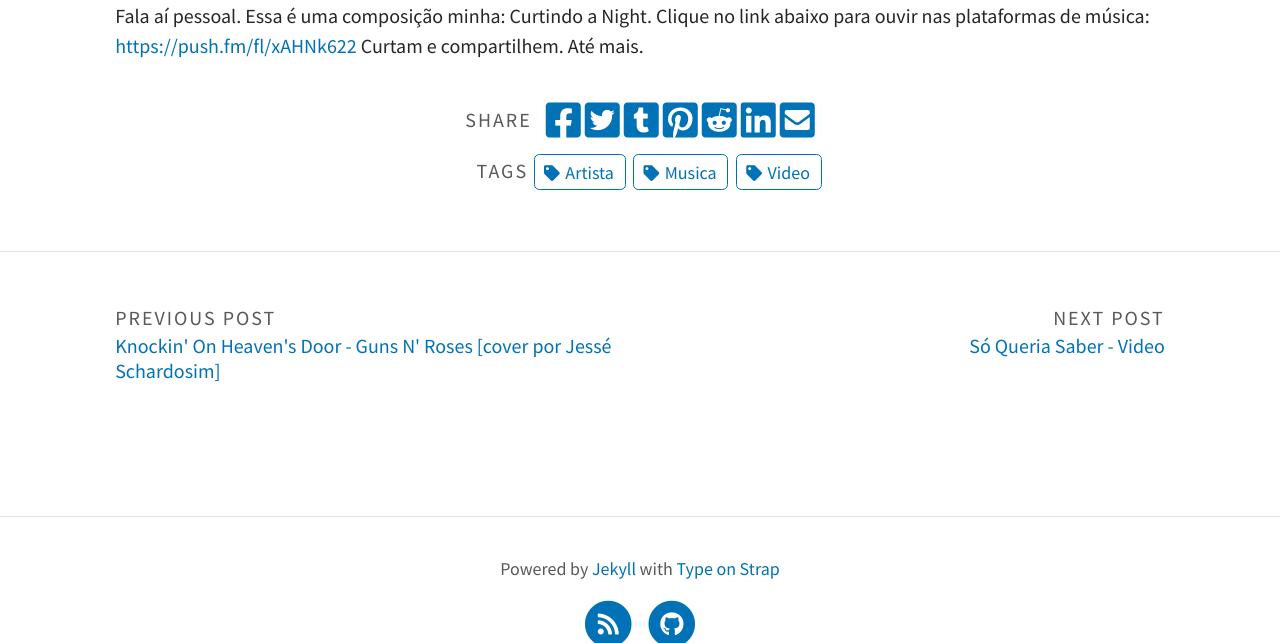
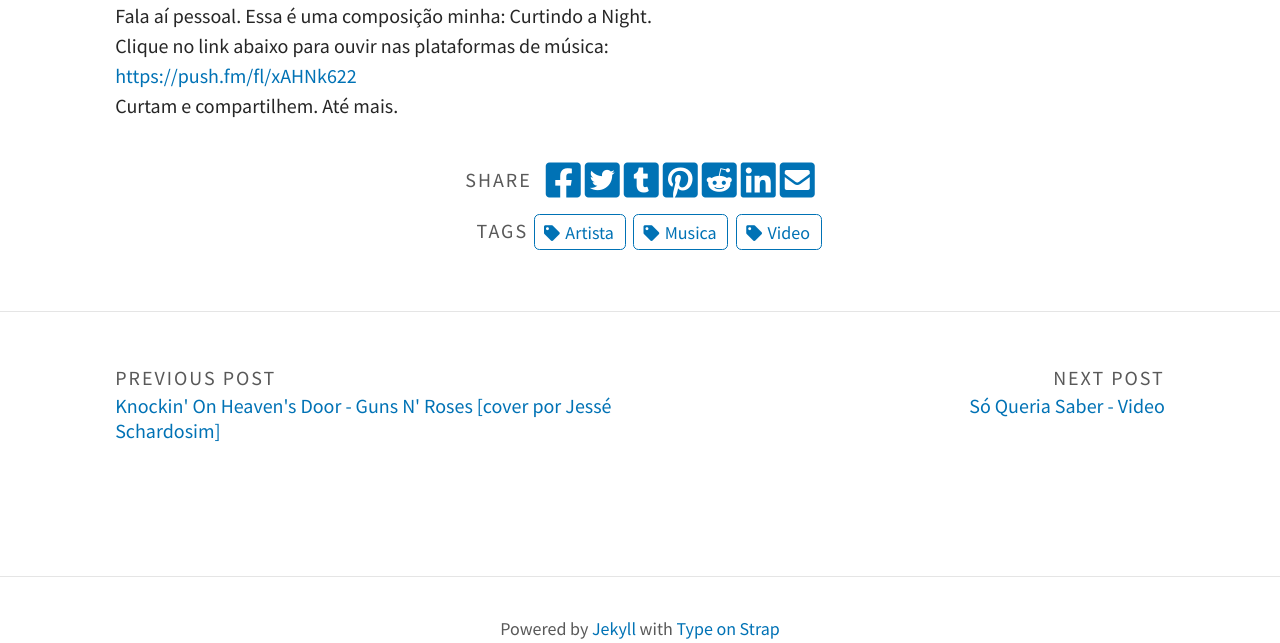
Before and after one commit to haze1997/haze1997.github.io, a Jekyll site: the page built from _posts/2020-09-17-curtindo_a_night.md, in a window 1280 px wide and 900 px high, scrolled down 758 px, cut to the strip 257-900 px from the top of the window. Built offline with Jekyll 4.4.1, drawn with Linux system fonts in a browser that asks for light colours; a script that is not in the unit is left out; comment, search, counter and statistics services are not loaded.

```diff
--- a/_posts/2020-09-17-curtindo_a_night.md
+++ b/_posts/2020-09-17-curtindo_a_night.md
@@ -9,7 +9,7 @@ categories: Musica
 ---
 
 <iframe width="1125" height="633" src="https://www.youtube.com/embed/tjOs5ctjMnM" title="Só queria saber - Jessé Schardosim" frameborder="0" allow="accelerometer; autoplay; clipboard-write; encrypted-media; gyroscope; picture-in-picture; web-share" allowfullscreen></iframe>
-Fala aí pessoal. Essa é uma composição minha: Curtindo a Night.
-Clique no link abaixo para ouvir nas plataformas de música:
-<a href="https://push.fm/fl/xAHNk622" target="_blank">https://push.fm/fl/xAHNk622</a>
+Fala aí pessoal. Essa é uma composição minha: Curtindo a Night.<br />
+Clique no link abaixo para ouvir nas plataformas de música:<br />
+<a href="https://push.fm/fl/xAHNk622" target="_blank">https://push.fm/fl/xAHNk622</a><br />
 Curtam e compartilhem. Até mais.
```
